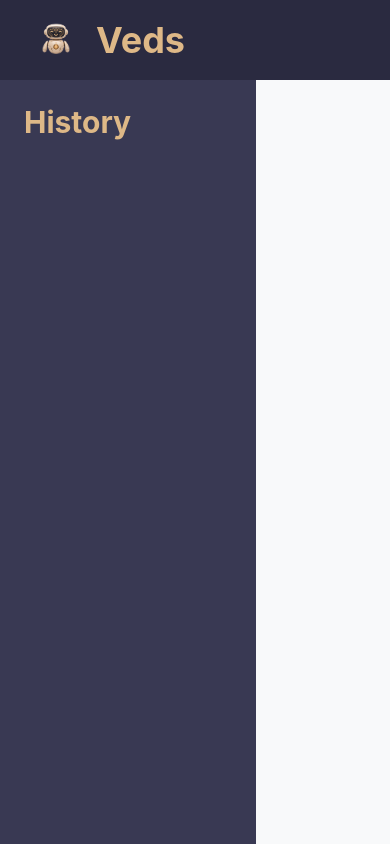
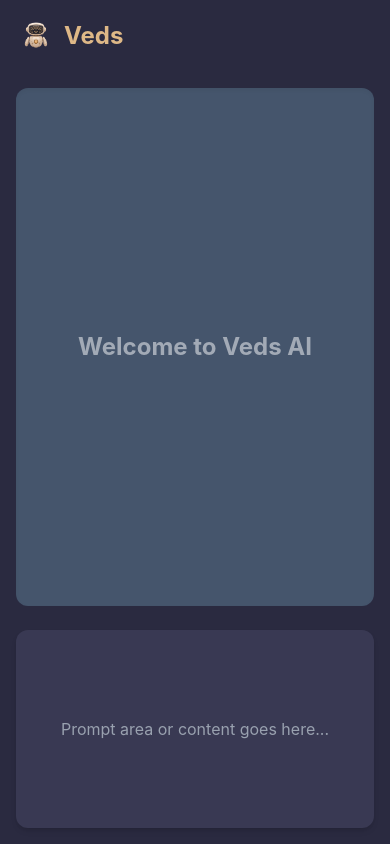
Before and after one commit to VedrajSingh1926/VedsAI, a React (Vite) app: page / in a window 390 px wide. Built offline with nearby package versions, Linux system fonts and the light colour scheme.

Commit message:
Enhance responsive design across components

```diff
--- a/src/Components/Hero.jsx
+++ b/src/Components/Hero.jsx
@@ -3,9 +3,13 @@ import React from 'react'
 const Hero = () => {
   return (
     <>
-    <div className='flex flex-col h-full bg-[#2a2a40] text-white'>
-      <div className='h-70% w-full bg-slate-600'></div>
-      <div></div>
+    <div className='flex flex-col h-full bg-[#2a2a40] text-white p-4 md:p-8'>
+      <div className='h-[70%] w-full bg-slate-600 rounded-xl shadow-inner flex items-center justify-center p-6 text-center'>
+        <h2 className="text-2xl md:text-4xl font-bold text-white/50">Welcome to Veds AI</h2>
+      </div>
+      <div className="flex-1 mt-6 bg-[#393953] rounded-xl shadow-md p-4 flex items-center justify-center">
+        <p className="text-gray-400">Prompt area or content goes here...</p>
+      </div>
     </div>
     </>
   )
--- a/src/Components/Navbar.jsx
+++ b/src/Components/Navbar.jsx
@@ -10,20 +10,20 @@ const Navbar = () => {
 
   return (
     <>
-      <div className="bg-[#2a2a40] text-[#DEB887] flex justify-between items-center px-8 py-4 relative z-50">
-        <Link to="/" className="flex items-center gap-4">
-          <img src="./Logo.png" alt="Logo" className='size-12'/>
-          <div className="text-4xl font-bold">Veds</div>
+      <div className="bg-[#2a2a40] text-[#DEB887] flex justify-between items-center px-4 md:px-8 py-4 relative z-50">
+        <Link to="/" className="flex items-center gap-2 md:gap-4">
+          <img src="./Logo.png" alt="Logo" className='size-10 md:size-12'/>
+          <div className="text-2xl md:text-4xl font-bold">Veds</div>
         </Link>
 
 
         <div className="text-sm font-bold hidden md:block">
           <ul className="flex flex-row gap-6 justify-center items-center">
-            <Link to="/"><li className="hover:text-white cursor-pointer">Home</li></Link>
-            <li className="hover:text-white cursor-pointer">About</li>
-            <li className="hover:text-white cursor-pointer">Services</li>
-            <li className="hover:text-white cursor-pointer">Contact</li>
-            <li className="hover:text-white cursor-pointer">Blog</li>
+            <Link to="/"><li className="hover:text-white cursor-pointer transition-colors">Home</li></Link>
+            <li className="hover:text-white cursor-pointer transition-colors">About</li>
+            <li className="hover:text-white cursor-pointer transition-colors">Services</li>
+            <li className="hover:text-white cursor-pointer transition-colors">Contact</li>
+            <li className="hover:text-white cursor-pointer transition-colors">Blog</li>
           </ul>
         </div>
 
@@ -33,20 +33,20 @@ const Navbar = () => {
             Login
           </Link>
 
-          <div onClick={toggleMenu} className="md:hidden block cursor-pointer text-xl">
+          <div onClick={toggleMenu} className="md:hidden block cursor-pointer text-xl hover:text-white transition-colors p-2">
             <i className="fa-solid fa-bars"></i>
           </div>
         </div>
 
 
         {isMenuOpen && (
-          <ul className="absolute top-full left-0 bg-[#2a2a40] w-full text-center py-4 md:hidden border-t border-[#393953]">
-            <Link to="/" onClick={toggleMenu}><li className="py-2 hover:text-white cursor-pointer">Home</li></Link>
-            <li className="py-2 hover:text-white cursor-pointer">About</li>
-            <li className="py-2 hover:text-white cursor-pointer">Services</li>
-            <li className="py-2 hover:text-white cursor-pointer">Contact</li>
-            <li className="py-2 hover:text-white cursor-pointer">Blog</li>
-            <Link to="/login" onClick={toggleMenu}><li className="py-2 text-white font-bold cursor-pointer border-t border-[#393953] mt-2 pt-2">Login</li></Link>
+          <ul className="absolute top-full left-0 bg-[#2a2a40] w-full text-center py-4 md:hidden border-t border-[#393953] shadow-xl">
+            <Link to="/" onClick={toggleMenu}><li className="py-3 hover:text-white hover:bg-[#393953] cursor-pointer transition-colors">Home</li></Link>
+            <li className="py-3 hover:text-white hover:bg-[#393953] cursor-pointer transition-colors">About</li>
+            <li className="py-3 hover:text-white hover:bg-[#393953] cursor-pointer transition-colors">Services</li>
+            <li className="py-3 hover:text-white hover:bg-[#393953] cursor-pointer transition-colors">Contact</li>
+            <li className="py-3 hover:text-white hover:bg-[#393953] cursor-pointer transition-colors">Blog</li>
+            <Link to="/login" onClick={toggleMenu}><li className="py-3 text-white font-bold cursor-pointer border-t border-[#393953] mt-2 pt-4 hover:bg-[#393953] transition-colors">Login</li></Link>
           </ul>
         )}
       </div>
--- a/src/Components/SideBar.jsx
+++ b/src/Components/SideBar.jsx
@@ -3,13 +3,12 @@ import React from 'react'
 const Sidebar = () => {
   return (
     <>
-    <div className="flex w-full h-[calc(100vh-80px)]">
-
-        <div className="w-64 flex flex-col bg-[#393953] text-[#DEB887] p-6 h-full">
-          <h1 className='text-3xl font-bold'>History</h1>
-          <div className='mt-4'></div>
+      <div className="hidden md:flex w-64 flex-col bg-[#393953] text-[#DEB887] p-6 h-full shadow-lg z-10">
+        <h1 className='text-3xl font-bold'>History</h1>
+        <div className='mt-4 flex flex-col gap-2'>
+          {/* History items can go here */}
         </div>
-        </div>
+      </div>
     </>
   )
 }
```
